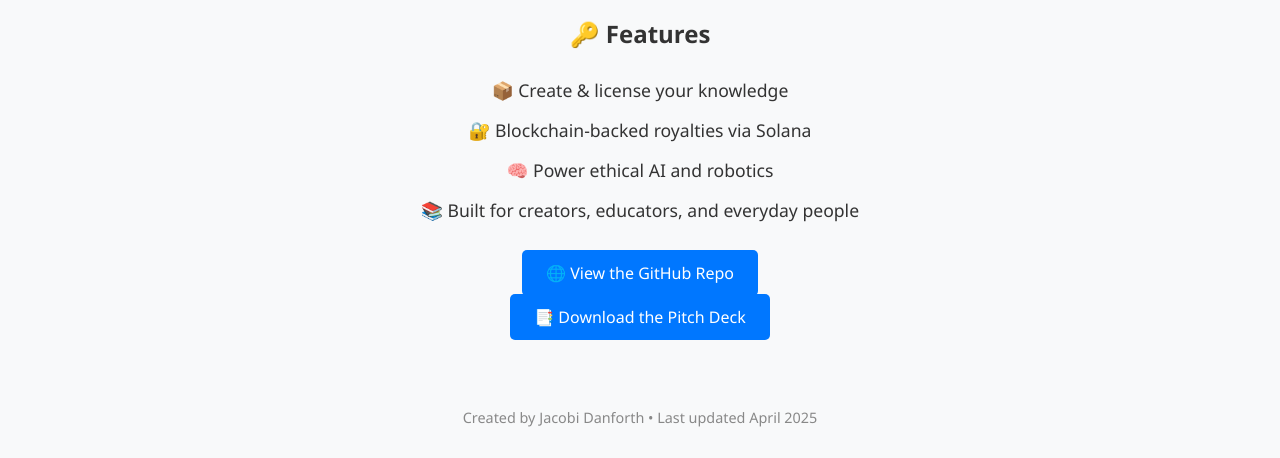
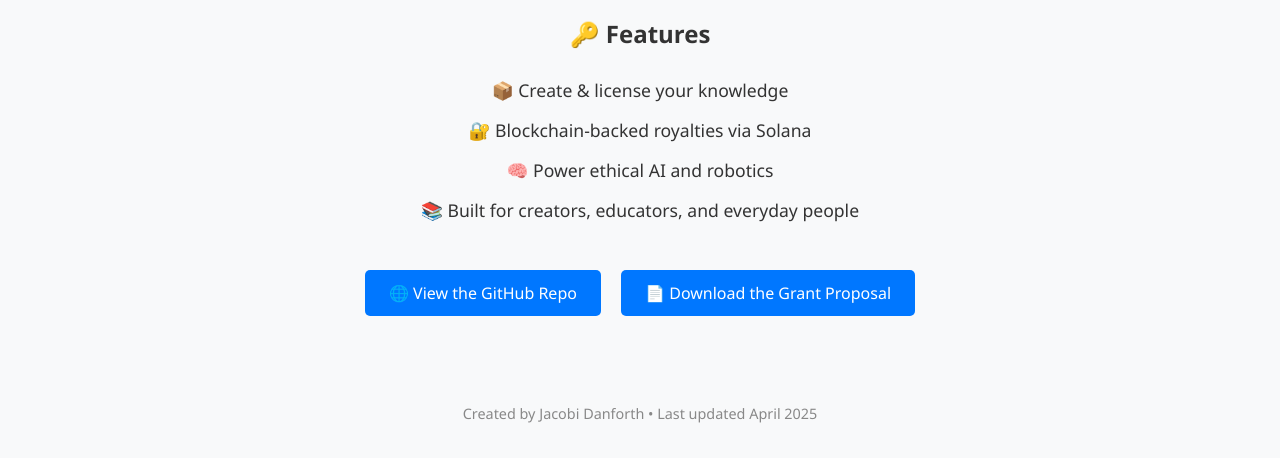
Before and after one commit to Cobicobe/indiforge-ai, a plain HTML site: page index.html in a window 1280 px wide. Shown: the part 342-800 px from the top of the page. Drawn offline with Linux system fonts and the light colour scheme.

Commit message:
Update index.html
updated broken grant proposal link

```diff
--- a/index.html
+++ b/index.html
@@ -1,4 +1,5 @@
-<!DOCTYPE html>
+
+  <!DOCTYPE html>
 <html lang="en">
 <head>
   <meta charset="UTF-8" />
@@ -48,6 +49,8 @@
       padding: 0.75rem 1.5rem;
       border-radius: 5px;
       font-size: 1rem;
+      display: inline-block;
+      margin: 0.5rem;
     }
     footer {
       margin-top: 2rem;
@@ -75,8 +78,8 @@
     </ul>
 
     <div class="cta">
-      <a href="https://github.com/Cobicobe/indiforge-ai" target="_blank">🌐 View the GitHub Repo</a><br /><br />
-      <a href="https://cobicobe.github.io/indiforge-ai/IndiForgeAI_Pitch_Deck_Styled.pptx" target="_blank">📑 Download the Pitch Deck</a>
+      <a href="https://github.com/Cobicobe/indiforge-ai" target="_blank">🌐 View the GitHub Repo</a>
+      <a href="https://github.com/Cobicobe/indiforge-ai/raw/52d480b93852b7840406d74809879225ec1e2802/IndiForgeAI_Solana_Grant_Proposal_FINAL.docx" target="_blank">📄 Download the Grant Proposal</a>
     </div>
   </section>
 
```
